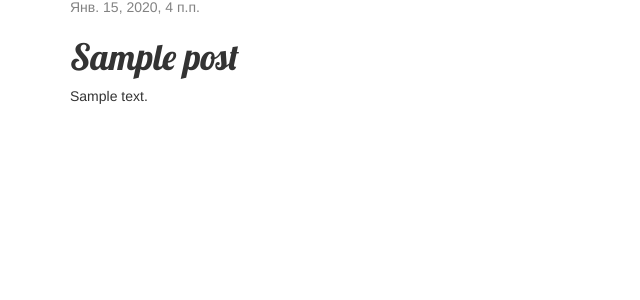
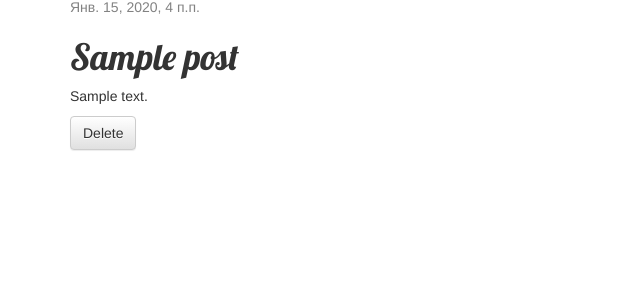
Before and after one commit to yrysNM/my-first-blog, a Django app: page /post/1/ in a window 1280 px wide. Shown: the part 183-483 px from the top of the page, without its empty margins (0-640 px from the left). Run offline with Django 3.2, Linux system fonts and the light colour scheme; tables that the repository leaves empty hold one stand-in row (values such as "Sample post"); some libraries are stand-ins or nearby versions.

Commit message:
Added delete method(views) in post_detail

```diff
--- a/blog/templates/blog/post_detail.html
+++ b/blog/templates/blog/post_detail.html
@@ -17,6 +17,14 @@
 		{% endif%}
 
 		<h1>{{post.title}}</h1>
+
 		<p>{{post.text|linebreaksbr}}</p>
+
+		<form method = "POST">
+			{% csrf_token %}
+
+			<a href = "{% url 'post_list' %}"><button  type = "submit" class = "btn btn-default">Delete</button></a>
+
+		</form>
 	</div>
 {% endblock %}
--- a/blog/templates/blog/post_list.html
+++ b/blog/templates/blog/post_list.html
@@ -11,5 +11,6 @@
 			<h1><a href = "{% url 'post_detail' pk=post.pk %}">{{ post.title }}</a></h1>
 			<p>{{post.text|linebreaksbr}}</p>
 		</div>
+
 	{% endfor %}
 {% endblock %}
--- a/blog/urls.py
+++ b/blog/urls.py
@@ -6,4 +6,5 @@ urlpatterns  = [
 	path('post/<int:pk>/', views.post_detail, name = "post_detail"),
 	path('post/new/', views.post_new, name = "post_new"),
 	path('post/<int:pk>/edit', views.post_edit, name = "post_edit"),
+
 ]
--- a/blog/views.py
+++ b/blog/views.py
@@ -25,7 +25,12 @@ def post_list(request):
 
 def post_detail(request, pk):
 	post = get_object_or_404(Post, pk = pk)
+	#rev = pos.delete()
 	#return redirect('post_detail', pk = post.pk)
+	if(request.method == "POST"):
+		post.delete()
+		return redirect("post_list")
+
 	return render(request, 'blog/post_detail.html', {"post": post})
 
 
```
Also changed, not shown: blog/models.py (line endings or trailing spaces).
